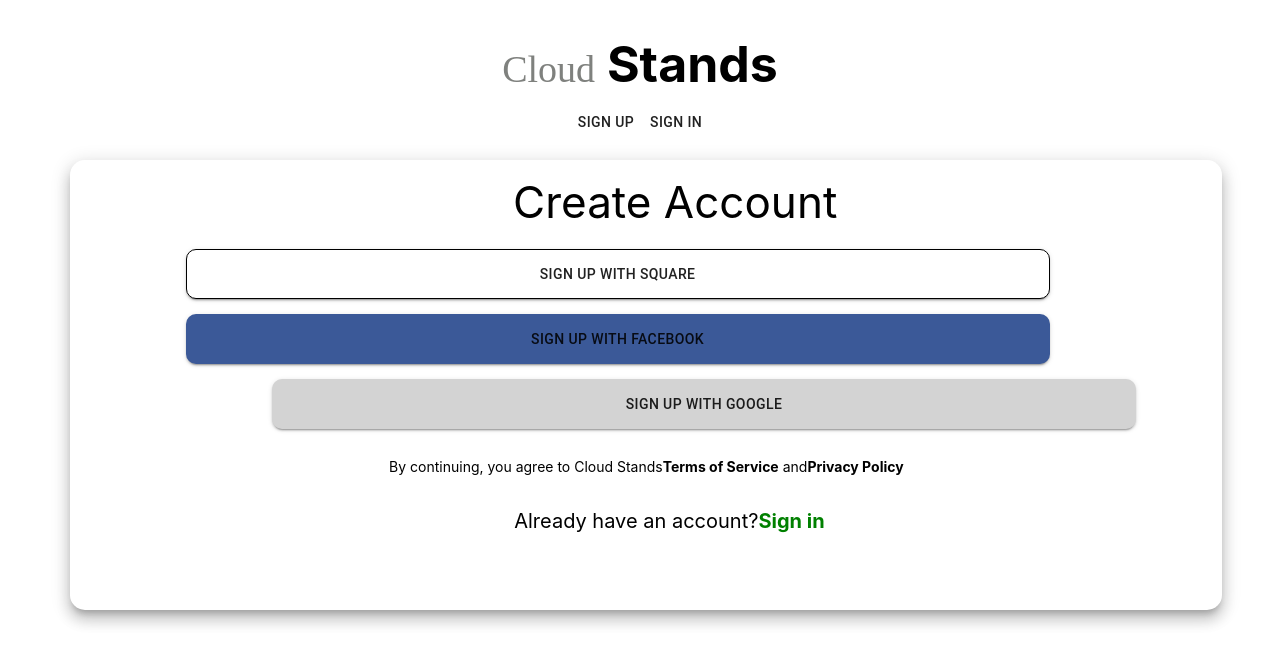
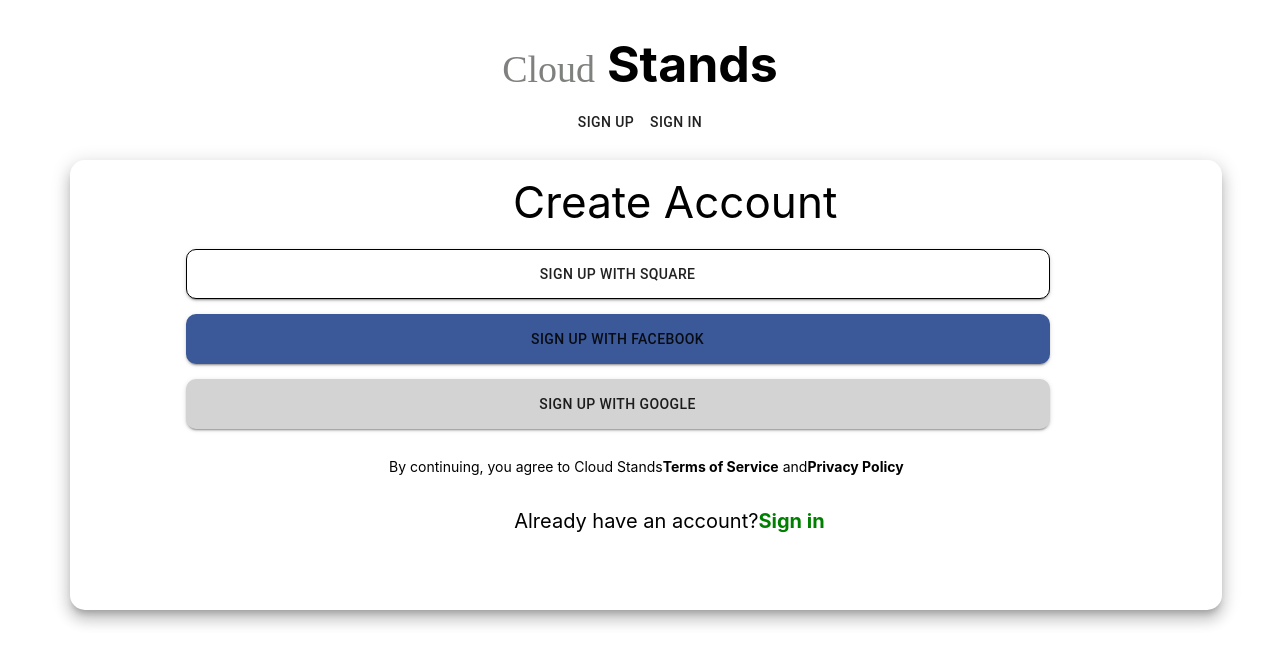
Before and after one commit to labs14-market-organizer/frontend, a React (Create React App) app: page /login in a window 1280 px wide. Shown: the top 664 px of the page. Built offline with nearby package versions, Linux system fonts and the light colour scheme; a web font is replaced by a local one.

Commit message:
fixed button href and took out anchor tag

```diff
--- a/src/routes/AuthenticatePage.js
+++ b/src/routes/AuthenticatePage.js
@@ -45,8 +45,7 @@
               <p className="create-account">Create Account</p>
               <Button variant="contained"  label="Square" onClick={this.authenticate} className='company-buttons' style={{backgroundColor: "white", border: "1px solid black"}}>Sign Up with Square</Button>
               <Button variant="contained" label="Google" onClick={this.authenticate} className="company-buttons" style={{backgroundColor: '#3b5998'}}>Sign Up With Facebook</Button>
-                <a href="https://cloudstands-deploy.herokuapp.com/auth/google">
-                <Button variant="contained" label="Google"   className="company-buttons" style={{ backgroundColor: " #d3d3d3" }} >Sign Up with Google</Button></a>
+              <Button variant="contained" label="Google" href="https://cloudstands-deploy.herokuapp.com/auth/google"  className="company-buttons" style={{ backgroundColor: " #d3d3d3" }} >Sign Up with Google</Button>
 
               <p className="terms-of-service">By continuing, you agree to Cloud Stands<span className="bold">Terms of Service</span> and<span className="bold">Privacy Policy</span> </p>
               <p className="have-account">Already have an account?<span style={{ color: "green" , fontWeight: "bold"}}>Sign in</span> </p>
```
